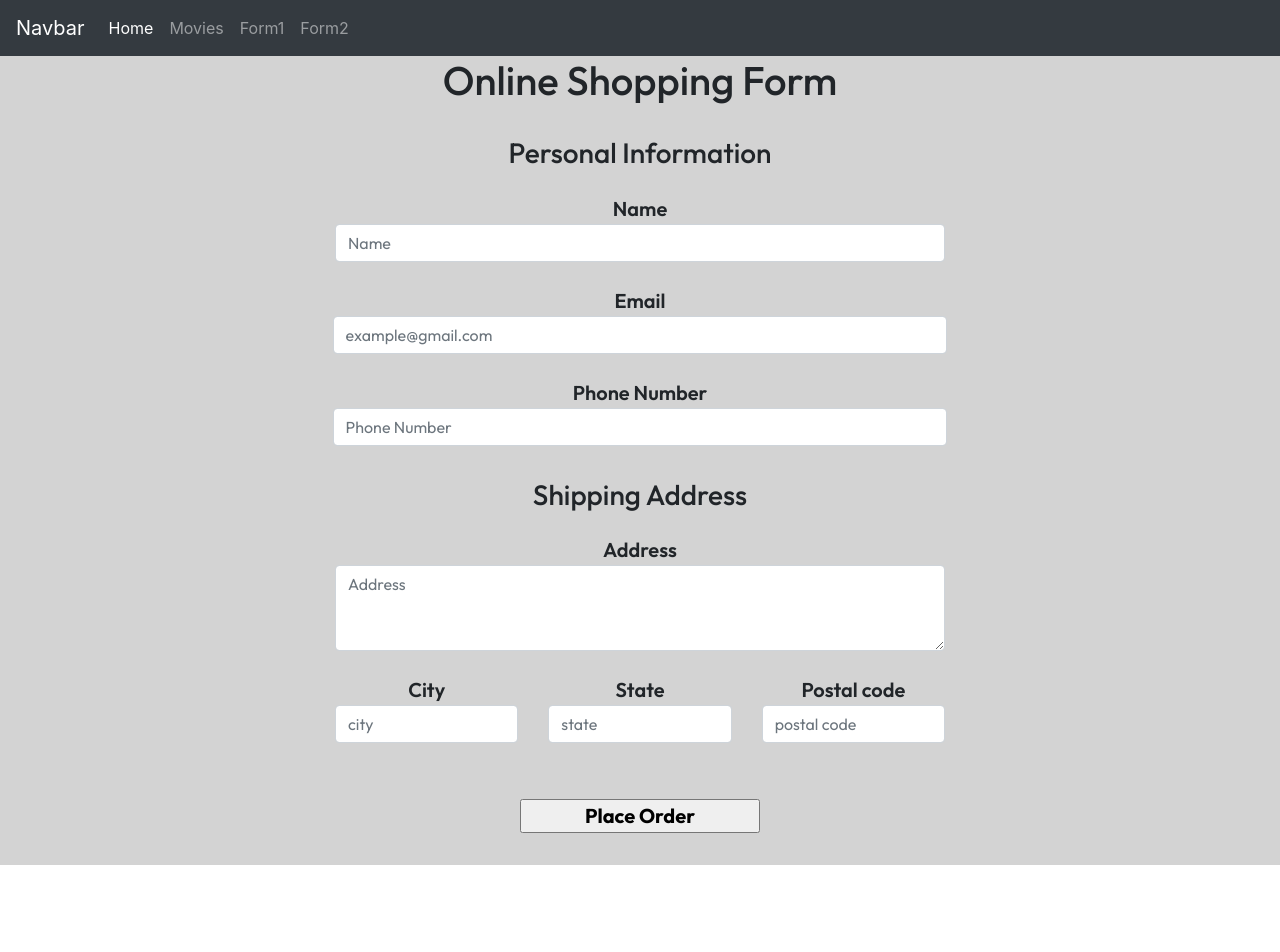
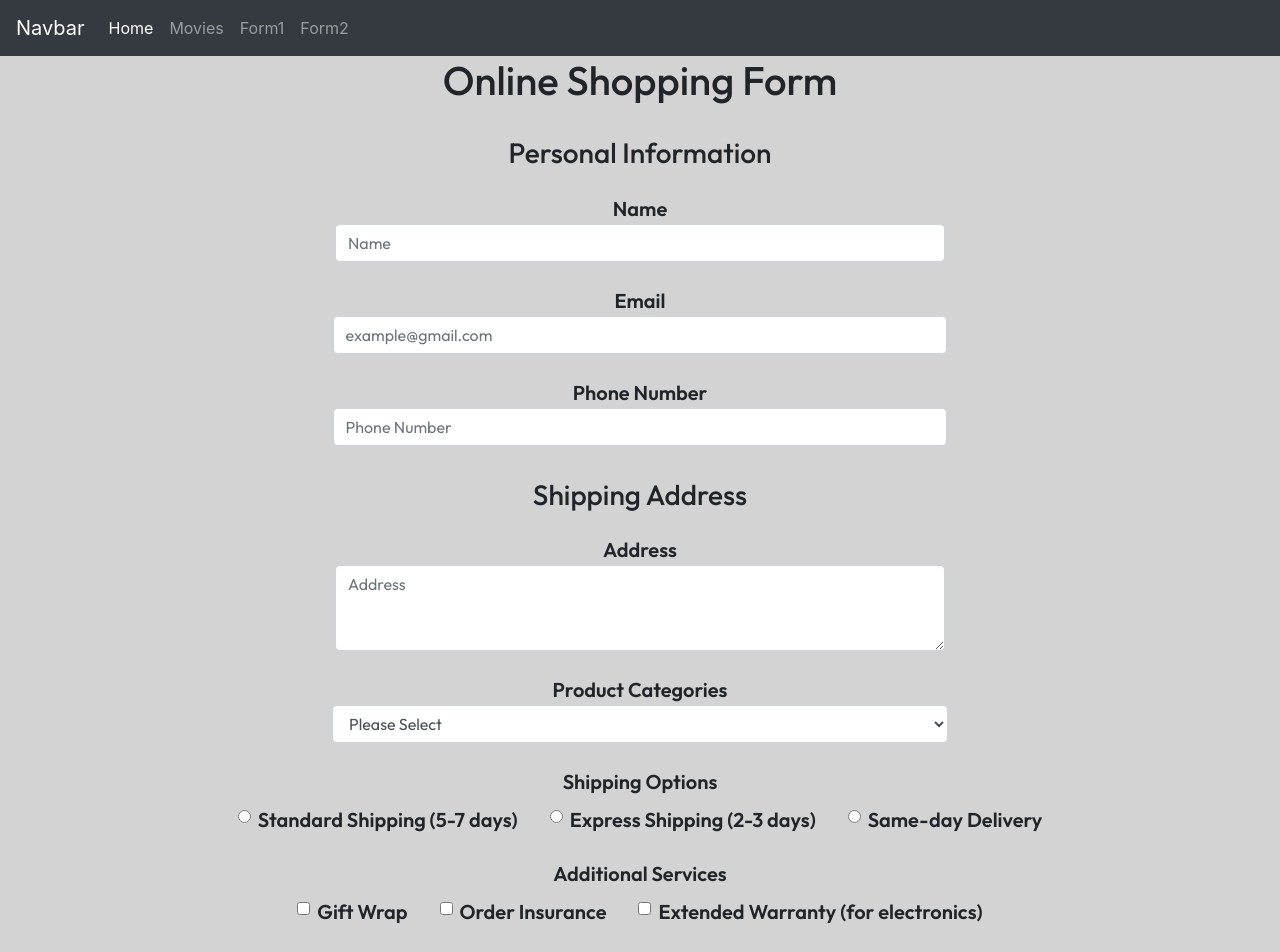
Before and after one commit to ArchiDesai/mern-2025, a React (Vite) app: page /form2 in a window 1280 px wide. Shown: the top 952 px of the page. Before the commit the page ends 865 px from the top, so only its background shows below. Built offline with nearby package versions, Linux system fonts and the light colour scheme.

Commit message:
file update

```diff
--- a/src/components/forms/Form1.jsx
+++ b/src/components/forms/Form1.jsx
@@ -2,10 +2,28 @@ import React from "react";
 import { useForm } from "react-hook-form";
 
 const Form1 = () => {
-  const { register, handleSubmit } = useForm();
+  const {
+    register,
+    handleSubmit,
+    formState: { errors },
+  } = useForm();
+
+  console.log("errors", errors);
 
   const submitHandler = (data) => {
     console.log(data);
+  };
+
+  const validationScheme = {
+    fnameValidator: {
+      required: { value: true, message: "first name is required" },
+    },
+    lnameValidator: {
+      required: { value: true, message: "last name is required" },
+    },
+    emailValidator: {
+      required: { value: true, message: "email is required" },
+    },
   };
 
   return (
@@ -27,23 +45,25 @@ const Form1 = () => {
           <div className="row" style={{ width: "40rem", margin: "auto" }}>
             <div className="col">
               <input
-                required
+                // required
                 type="text"
                 className="form-control"
                 placeholder="First name"
                 aria-label="First name"
-                {...register("first name")}
+                {...register("fname", validationScheme.fnameValidator)}
               />
+              <span style={{ color: "red" }}>{errors.fname?.message}</span>
             </div>
             <div className="col">
               <input
-                required
+                // required
                 type="text"
                 className="form-control"
                 placeholder="Last name"
                 aria-label="Last name"
-                {...register("last name")}
+                {...register("lname", validationScheme.lnameValidator)}
               />
+              <span style={{ color: "red" }}>{errors.lname?.message}</span>
             </div>
           </div>
         </div>
@@ -54,19 +74,20 @@ const Form1 = () => {
             style={{ margin: "auto", width: "40.3rem" }}
           >
             <input
-              required
+              // required
               type="email"
               className="form-control"
               id="colFormLabel"
               placeholder="example@gmail.com"
-              {...register("email")}
+              {...register("email", validationScheme.emailValidator)}
             />
+            <span style={{ color: "red" }}>{errors.email?.message}</span>
           </div>
         </div>
         <div style={{ marginTop: "1.5rem" }}>
           Please select the type of make-up you are looking for
           <select
-            required
+            // required
             className="form-control"
             aria-label="Large select example"
             style={{ margin: "auto", width: "38.5rem" }}
@@ -176,7 +197,7 @@ const Form1 = () => {
           At what date and time?
           <div>
             <input
-              required
+              // required
               type="date"
               name="date"
               id="date"
@@ -187,7 +208,7 @@ const Form1 = () => {
           </div>
           <div style={{ marginTop: "0.5rem" }}>
             <input
-              required
+              // required
               type="time"
               name="date"
               id="date"
@@ -197,11 +218,12 @@ const Form1 = () => {
             />
           </div>
         </div>
-
-        <input
-          type="submit"
-          style={{ width: "8rem", margin: "2rem 0", fontWeight: "700" }}
-        />
+        <div>
+          <input
+            type="submit"
+            style={{ width: "8rem", margin: "2rem 0", fontWeight: "700" }}
+          />
+        </div>
       </form>
     </div>
   );
--- a/src/components/forms/Form2.jsx
+++ b/src/components/forms/Form2.jsx
@@ -2,10 +2,33 @@ import React from "react";
 import { useForm } from "react-hook-form";
 
 const Form2 = () => {
-  const { register, handleSubmit } = useForm();
+  const {
+    register,
+    handleSubmit,
+    formState: { errors },
+  } = useForm();
+
+  console.log(errors);
 
   const submitHandler = (data) => {
     console.log(data);
+  };
+
+  const validationScheme = {
+    numberValidator: {
+      required: {
+        value: true,
+        message: "number is required",
+      },
+      pattern: {
+        value: /[6-9]{1}[0-9]{9}/,
+        message: "number is not valid",
+      },
+      maxlength: {
+        value: 11,
+        message: "max lengh is 10",
+      },
+    },
   };
 
   return (
@@ -28,7 +51,7 @@ const Form2 = () => {
           <div className="row" style={{ width: "40rem", margin: "auto" }}>
             <div className="col">
               <input
-                required
+                // required
                 type="text"
                 className="form-control"
                 placeholder="Name"
@@ -45,7 +68,7 @@ const Form2 = () => {
             style={{ margin: "auto", width: "40.3rem" }}
           >
             <input
-              required
+              // required
               type="email"
               className="form-control"
               id="colFormLabel"
@@ -61,13 +84,14 @@ const Form2 = () => {
             style={{ margin: "auto", width: "40.3rem" }}
           >
             <input
-              required
+              // required
               type="text"
               className="form-control"
               id="colFormLabel"
               placeholder="Phone Number"
-              {...register("phone no")}
+              {...register("phoneno", validationScheme.numberValidator)}
             />
+            <span style={{ color: "red" }}>{errors.phoneno?.message} </span>
           </div>
         </div>
         <h3 style={{ marginTop: "2rem" }}>Shipping Address</h3>
@@ -76,7 +100,7 @@ const Form2 = () => {
           <div className="row" style={{ width: "40rem", margin: "auto" }}>
             <div className="col">
               <textarea
-                required
+                // required
                 rows="3"
                 type="text"
                 className="form-control"
@@ -87,47 +111,126 @@ const Form2 = () => {
             </div>
           </div>
         </div>
+        <div style={{ marginTop: "1.5rem" }}>
+          Product Categories
+          <select
+            // required
+            className="form-control"
+            aria-label="Large select example"
+            style={{ margin: "auto", width: "38.5rem" }}
+            {...register("product type")}
+          >
+            <option>Please Select</option>
+            <option defaultValue="1">Electronics</option>
+            <option defaultValue="2"> Clothing & Accessories</option>
+            <option defaultValue="3">Beauty & Personal Care</option>
+            <option defaultValue="4">Home & Kitchen</option>
+            <option defaultValue="5"> Books & Stationery</option>
+            <option defaultValue="6">Sports & Outdoors</option>
+            <option defaultValue="7">Toys & Games</option>
+          </select>
+        </div>
+        <div style={{ marginTop: "1.5rem" }}>
+          Shipping Options
           <div
+            // required
             style={{
-            margin: "1.5rem auto",
               display: "flex",
               justifyContent: "center",
               alignItems: "center",
-            width: "16rem",
+              marginTop: "0.5rem",
+              columnGap: "2rem",
             }}
           >
-          <div className="col-sm-10">
-            City
+            <div className="form-check">
               <input
-              required
-              type="text"
-              className="form-control"
-              id="colFormLabel"
-              placeholder="city"
-              {...register("city")}
+                className="form-check-input"
+                type="radio"
+                name="flexRadioDefault"
+                value="shipping1"
+                id="flexRadioDefault1"
+                {...register("shipping type")}
               />
+              <label className="form-check-label" htmlFor="flexRadioDefault1">
+                Standard Shipping (5-7 days)
+              </label>
             </div>
-          <div className="col-sm-10">
-            State
+            <div className="form-check">
               <input
-              required
-              type="text"
-              className="form-control"
-              id="colFormLabel"
-              placeholder="state"
-              {...register("state")}
+                className="form-check-input"
+                type="radio"
+                name="flexRadioDefault"
+                value="shipping2"
+                id="flexRadioDefault2"
+                {...register("shipping type")}
               />
+              <label className="form-check-label" htmlFor="flexRadioDefault2">
+                Express Shipping (2-3 days)
+              </label>
             </div>
-          <div className="col-sm-10">
-            Postal code
+            <div className="form-check">
               <input
-              required
-              type="text"
-              className="form-control"
-              id="colFormLabel"
-              placeholder="postal code"
-              {...register("postal code")}
+                className="form-check-input"
+                type="radio"
+                name="flexRadioDefault"
+                value="shipping3"
+                id="flexRadioDefault2"
+                {...register("shipping type")}
               />
+              <label className="form-check-label" htmlFor="flexRadioDefault2">
+                Same-day Delivery
+              </label>
+            </div>
+          </div>
+        </div>
+        <div style={{ marginTop: "1.5rem" }}>
+          Additional Services
+          <div
+            // required
+            style={{
+              display: "flex",
+              justifyContent: "center",
+              alignItems: "center",
+              marginTop: "0.5rem",
+              columnGap: "2rem",
+            }}
+          >
+            <div className="form-check">
+              <input
+                className="form-check-input"
+                type="checkbox"
+                value="service1"
+                id="flexCheckDefault"
+                {...register("add service")}
+              />
+              <label className="form-check-label" htmlFor="flexCheckDefault">
+                Gift Wrap
+              </label>
+            </div>
+            <div className="form-check">
+              <input
+                className="form-check-input"
+                type="checkbox"
+                value="service2"
+                id="flexCheckChecked"
+                {...register("add service")}
+              />
+              <label className="form-check-label" htmlFor="flexCheckChecked">
+                Order Insurance
+              </label>
+            </div>
+            <div className="form-check">
+              <input
+                className="form-check-input"
+                type="checkbox"
+                value="service3"
+                id="flexCheckChecked"
+                {...register("add service")}
+              />
+              <label className="form-check-label" htmlFor="flexCheckChecked">
+                Extended Warranty (for electronics)
+              </label>
+            </div>
           </div>
         </div>
         <input
```
Lines whose indentation alone changed are shown as unchanged.
